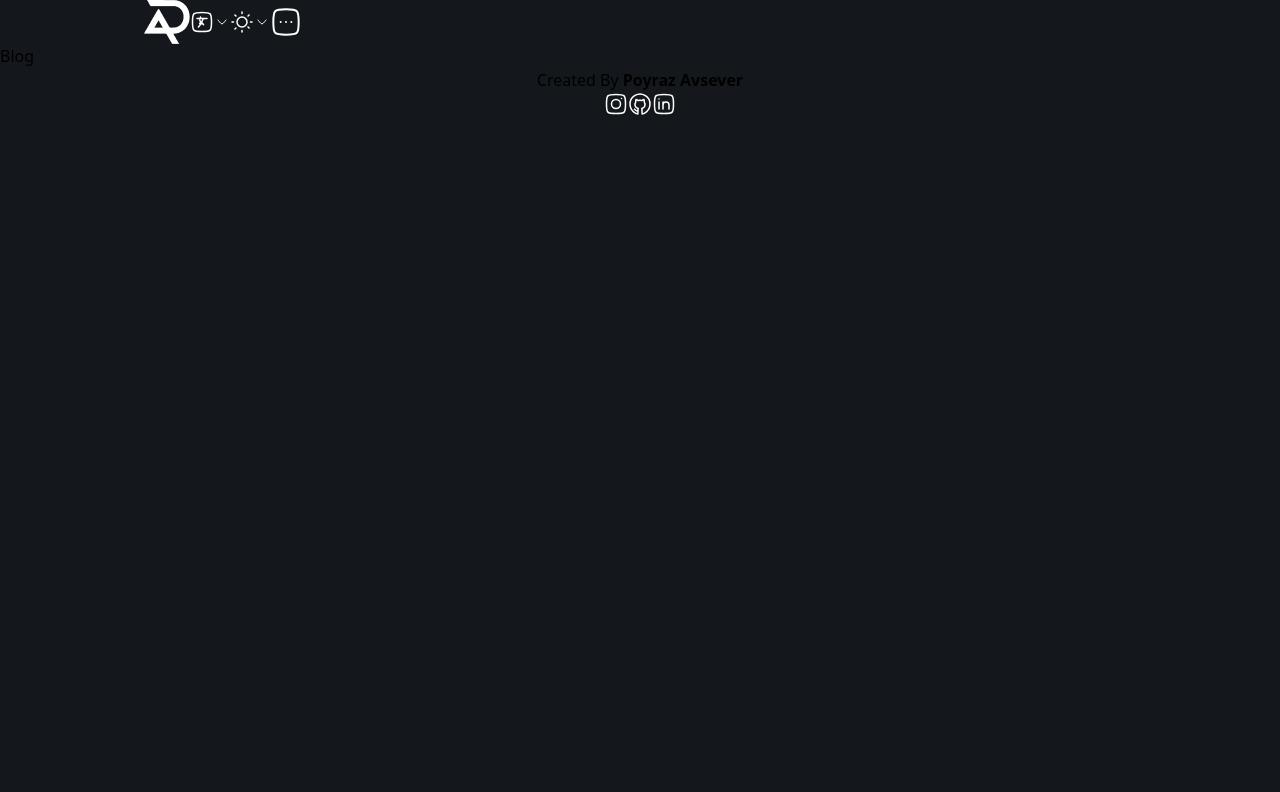
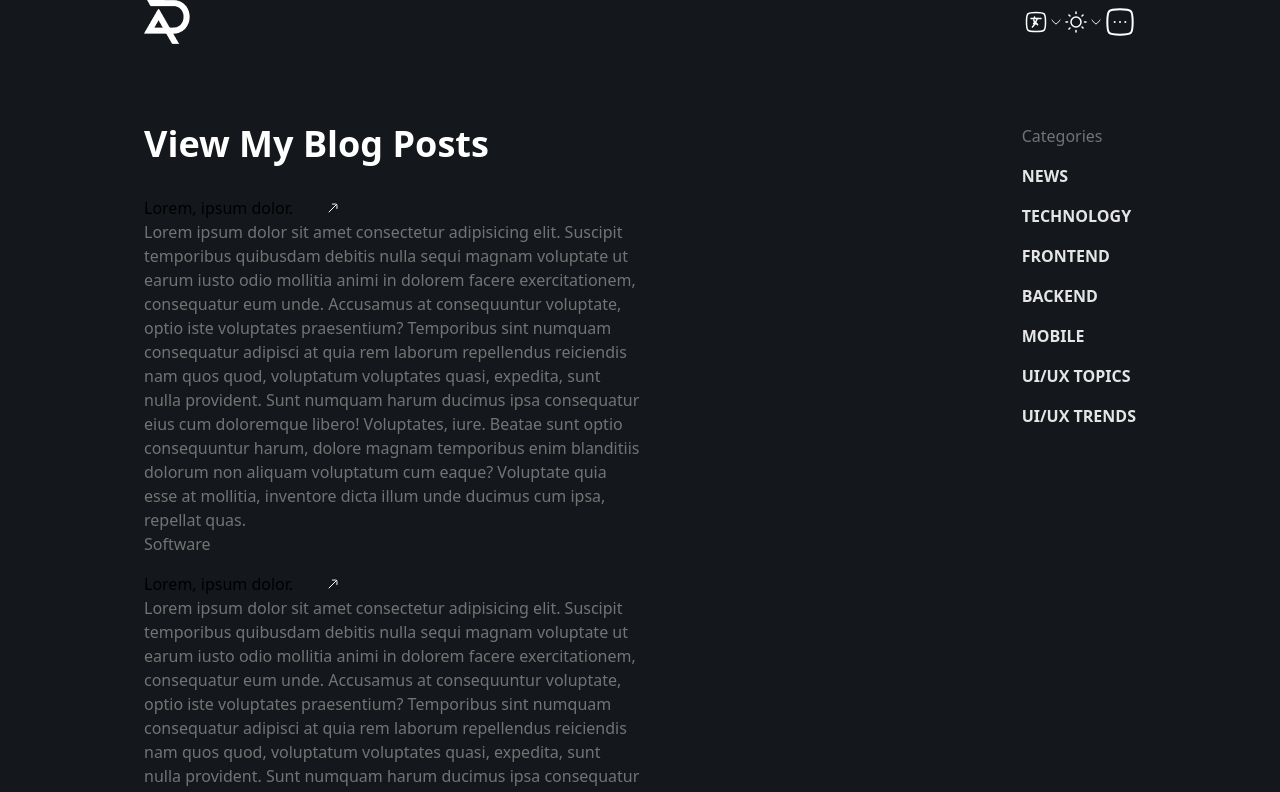
Before and after one commit to poyrazavsever/fullstack_blog, a Next.js app: page /blog in a window 1280 px wide. Shown: the top 792 px of the page. Built offline with nearby package versions, Linux system fonts and the light colour scheme.

Commit message:
feat: done blog page

```diff
--- a/pages/blog/index.js
+++ b/pages/blog/index.js
@@ -1,9 +1,37 @@
-import React from 'react'
+import SmallCard from "@/Components/Cards/SmallCard";
+import React from "react";
 
 const Blog = () => {
+  const categoryBtn =
+    "text-neutral-800 dark:text-neutral-200 font-semibold uppercase";
+
   return (
-    <div>Blog</div>
-  )
-}
+    <div className="container mx-auto mt-16 flex items-start justify-between">
+      <div className="w-full md:w-1/2 flex flex-col gap-8">
+        <h1 className="w-full text-3xl md:text-4xl font-bold text-white text-center md:text-left">
+          View My Blog Posts
+        </h1>
+        <div className="flex flex-col items-start gap-4">
+          <SmallCard />
+          <SmallCard />
+          <SmallCard />
+        </div>
+      </div>
 
-export default Blog
+      <div className="hidden md:block">
+        <p className="text-neutral-500 font-medium pb-4">Categories</p>
+        <div className="flex flex-col items-start gap-4">
+          <button className={categoryBtn}>News</button>
+          <button className={categoryBtn}>Technology</button>
+          <button className={categoryBtn}>Frontend</button>
+          <button className={categoryBtn}>Backend</button>
+          <button className={categoryBtn}>Mobile</button>
+          <button className={categoryBtn}>UI/UX Topics</button>
+          <button className={categoryBtn}>UI/UX Trends</button>
+        </div>
+      </div>
+    </div>
+  );
+};
+
+export default Blog;
```
